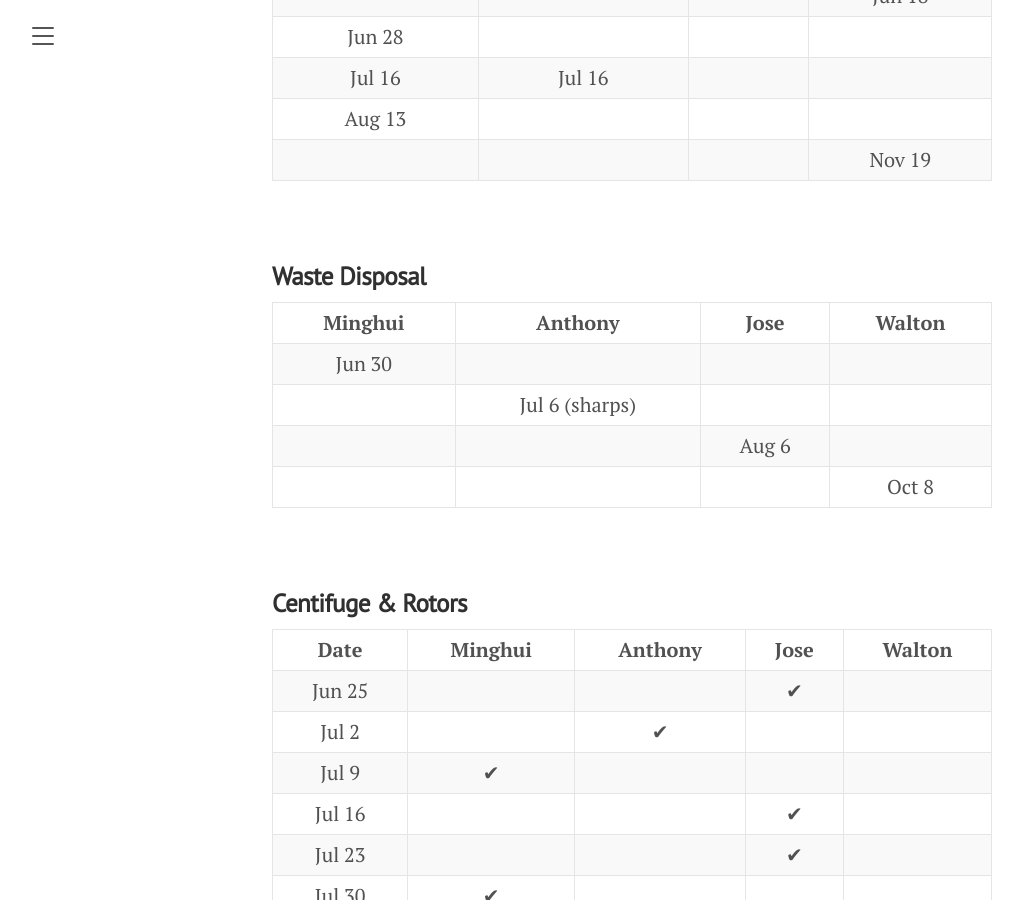
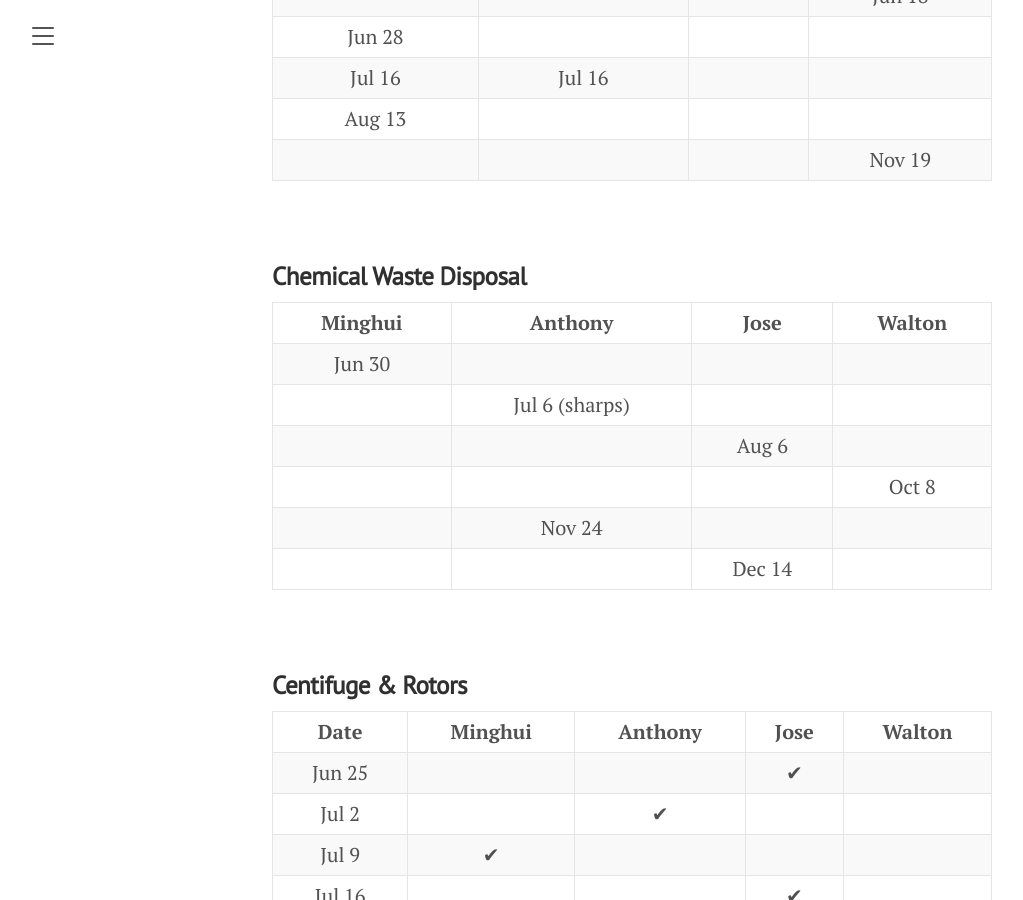
Before and after one commit to horsmanlab/horsmanlab.github.io, a Jekyll site: the page built from duties.md, in a window 1280 px wide and 900 px high, scrolled down 2438 px. Shown: the whole window, without its empty margins (8-1031 px from the left). Built offline with Jekyll 4.4.1, drawn with Linux system fonts in a browser that asks for light colours.

Commit message:
Dec 10 update

```diff
--- a/duties.md
+++ b/duties.md
@@ -184,7 +184,7 @@ title: Duties
 
 
 
-### **Waste Disposal**
+### **Chemical Waste Disposal**
 <table>
   <thead>
     <tr>
@@ -218,6 +218,18 @@ title: Duties
       <td align="center"></td>
       <td align="center"></td>
       <td align="center">Oct 8</td>
+    </tr>
+    <tr>
+      <td align="center"></td>
+      <td align="center">Nov 24</td>
+      <td align="center"></td>
+      <td align="center"></td>
+    </tr>
+    <tr>
+      <td align="center"></td>
+      <td align="center"></td>
+      <td align="center">Dec 14</td>
+      <td align="center"></td>
     </tr>
     </tbody>
   </table>
```
Also changed, not shown: safety.md (+2 -0 lines), 6 other files.
